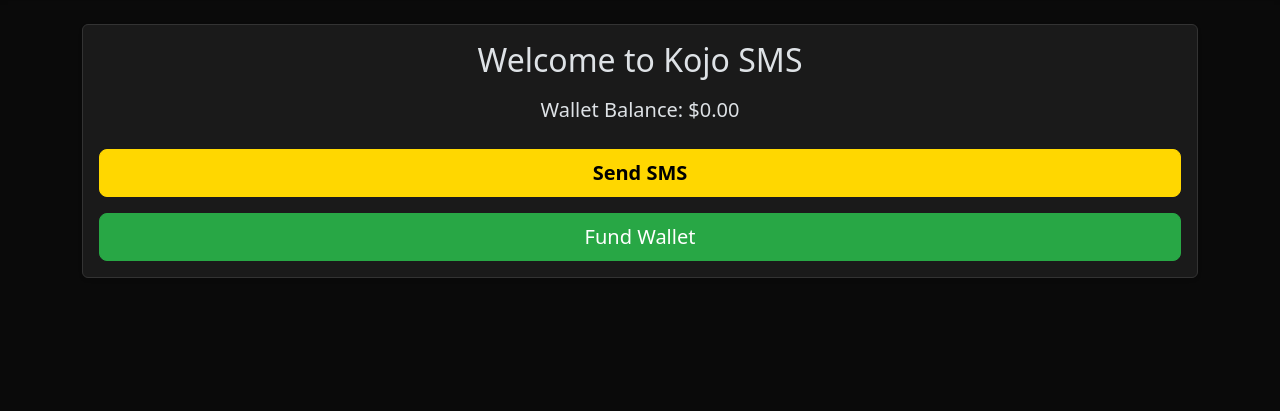
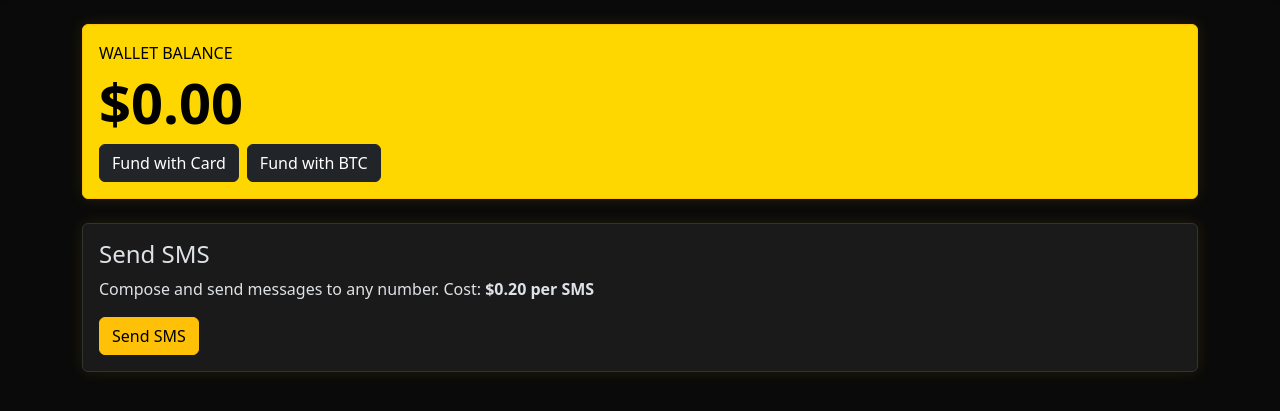
Before and after one commit to ajewoletemi/Kojo-sms-app, a Flask app: page /user_app in a window 1280 px wide. Shown: the part 58-469 px from the top of the page. Run offline with Flask 3, Linux system fonts and the light colour scheme; the visitor is signed in with stand-in values (Sample User, id 1).

Commit message:
Update user_app.html

```diff
--- a/templates/user_app.html
+++ b/templates/user_app.html
@@ -1,14 +1,20 @@
 {% extends "base.html" %}
 {% block content %}
-<div class="card shadow-sm">
-  <div class="card-body text-center">
-    <h2 class="card-title mb-3">Welcome to Kojo SMS</h2>
-    <p class="lead">Wallet Balance: <strong>${{ "%.2f"|format(wallet) }}</strong></p>
-
-    <div class="d-grid gap-3 mt-4">
-      <a href="/send_sms" class="btn btn-primary btn-lg">Send SMS</a>
-      <a href="/fund_wallet" class="btn btn-success btn-lg">Fund Wallet</a>
+<div class="card border-warning mb-4" style="background: #FFD700; color: #000;">
+  <div class="card-body">
+    <p class="mb-1">WALLET BALANCE</p>
+    <h1 class="display-4 fw-bold">${{ "%.2f"|format(wallet) }}</h1>
+    <div class="d-grid gap-2 d-md-flex">
+      <a href="/fund_wallet" class="btn btn-dark">Fund with Card</a>
+      <a href="/fund_btc" class="btn btn-dark">Fund with BTC</a>
     </div>
   </div>
 </div>
+<div class="card mb-3">
+  <div class="card-body">
+    <h4 class="kojo-yellow">Send SMS</h4>
+    <p>Compose and send messages to any number. Cost: <b>$0.20 per SMS</b></p>
+    <a href="/send_sms" class="btn btn-warning">Send SMS</a>
+  </div>
+</div>
 {% endblock %}
```
